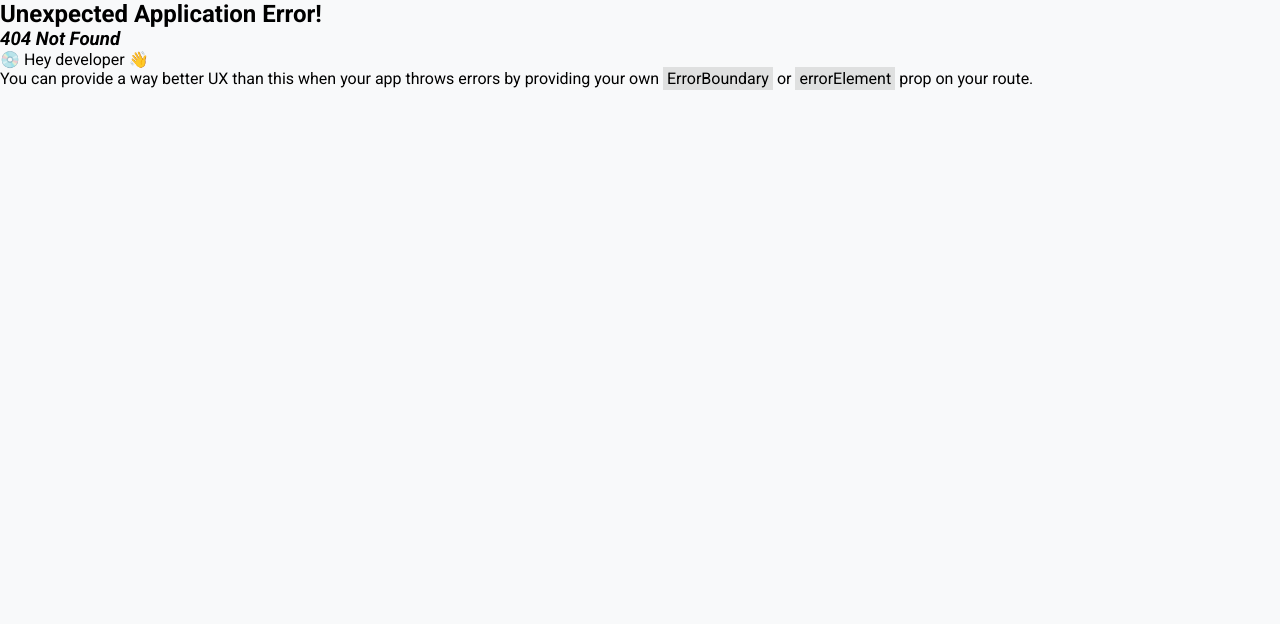
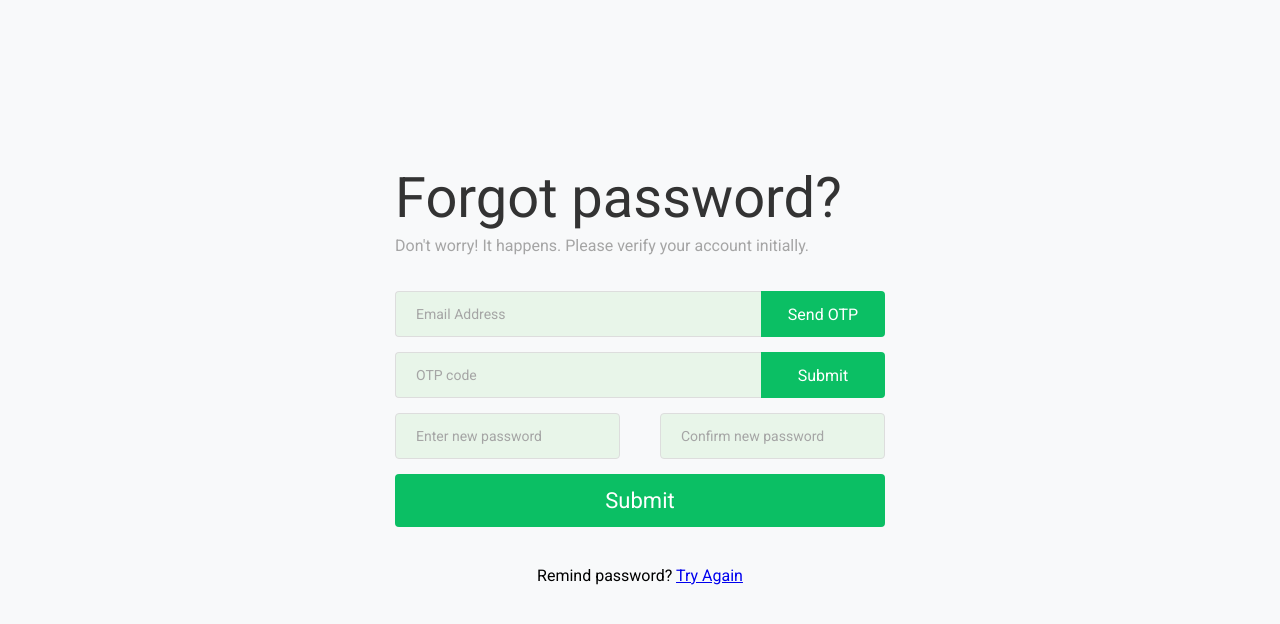
Before and after one commit to Thinuj01/RenItNew, a React (Vite) app: page /forgotpswd in a window 1280 px wide. Before the commit this address had no page. Shown: the top 624 px of the page. Built offline with nearby package versions, Linux system fonts and the light colour scheme.

Commit message:
Add ForogotPswd Page

```diff
--- a/src/Components/HeaderContent/HeaderContent.jsx
+++ b/src/Components/HeaderContent/HeaderContent.jsx
@@ -28,6 +28,7 @@ function HeaderContent() {
         <MenuLinks linkName="Category" url="/category" />
         <MenuLinks linkName="Package" url="/package" />
         <MenuLinks linkName="About" url="/about" />
+
         {details ? (
           <>
             <MenuLinks linkName={details['fname']} url="#" />
--- /dev/null
+++ b/src/Components/Sign/ForgotPswdForm/ForgotPswdForm.css
@@ -0,0 +1,129 @@
+.forgotPswdFormContainer{
+    padding: 0 10%;
+}
+
+.forgotPswdTitle{
+    color: var(--TextColor);
+    font-size: 56px;
+    padding-bottom: 5px;
+}
+
+.remindText {
+    color: var(--PlaceholderColor);
+    font-size: 16px;
+    padding-bottom: 36px;
+}
+
+.forgotPswdForm{
+    height: fit-content;
+}
+
+.forgotPswdForm form{
+    display: flex;
+    flex-direction: column;
+    gap: 15px;
+}
+
+.eMailDiv {
+    display: flex;
+}
+
+.eMailDivWithMessage{
+    display: flex;
+    flex-direction: column;
+}
+
+.emailVerifyBtn {
+    font-size: 16px;
+    color: white;
+    border: none;
+    border-radius: 0 4px 4px 0; /* Optional: For slightly rounded corners */
+    width: 35%; /* Ensures the input field takes up full width */
+    background-color: var(--SecondaryColor);
+}
+
+.emailVerifyBtn:active {
+    background-color: var(--PrimaryColor);
+}
+
+#uEmail {
+    border-radius: 4px 0 0 4px;
+    border-right: none;
+}
+
+#eOtp {
+    border-radius: 4px 0 0 4px;
+    border-right: none;
+}
+
+.verifyPswd {
+    display: flex;
+    justify-content: space-between;
+    gap: 40px;
+}
+
+.uPSWD{
+    width: 50%;
+}
+
+input[type="text"],
+input[type="email"],
+input[type="password"],
+textarea {
+    font-size: 16px;
+    line-height: 1.5;
+    background-color: var(--InputBackgroundColor);
+    color: var(--TextColor);
+    border: 1px solid var(--BorderColor);
+    border-radius: 4px; /* Optional: For slightly rounded corners */
+    width: 100%; /* Ensures the input field takes up full width */
+    padding: 10px 20px;
+    -webkit-appearance: none; /* Removes the default dropdown arrow on Webkit browsers */
+    -moz-appearance: none; /* Removes the default dropdown arrow on Firefox */
+    appearance: none; /* Removes the default dropdown arrow on all browsers */
+}
+
+input[type="text"]::placeholder,
+input[type="email"]::placeholder,
+input[type="password"]::placeholder,
+textarea::placeholder {
+    font-size: 14px;
+    color: var(--PlaceholderColor);
+    line-height: 1.5;
+}
+
+input[type="text"]:focus,
+input[type="email"]:focus,
+input[type="password"]:focus,
+textarea:focus, select:focus {
+    border: 1px solid var(--ActiveBorderColor);
+    background-color: var(--ActiveInputBackgroundColor);
+    outline: none;
+    color: var(--TextColorActive);
+}
+
+input[type="submit"] {
+    font-size: 22px;
+    line-height: 1.5;
+    color: white;
+    border: none;
+    border-radius: 4px;
+    width: 100%;
+    padding: 10px 50px;
+    background-color: var(--SecondaryColor);
+}
+
+input[type="submit"]:active {
+    background-color: var(--PrimaryColor);
+}
+
+.signInQ {
+    display: flex;
+    justify-content: center;
+    align-items: center;
+}
+
+.signInQ p Link {
+    color: var(--PrimaryColor);
+    text-decoration: none;
+}
--- /dev/null
+++ b/src/Components/Sign/ForgotPswdForm/ForgotPswdForm.jsx
@@ -0,0 +1,63 @@
+import React from 'react'
+import './ForgotPswdForm.css'
+
+import { Link } from 'react-router-dom'
+
+function ForgotPswdForm() {
+    return (
+        <>
+            <div className="forgotPswdFormContainer">
+                <div className="forgotPswdTitle">Forgot password?</div>
+
+                <div className="remindText">
+                    Don't worry! It happens. Please verify your account initially.
+                </div>
+
+                <div className="forgotPswdForm">
+                    <form action="">
+                        <div className="eMailDiv">
+                            <input type="email" name="userEmail" placeholder="Email Address" id="uEmail" />
+                            <button className="emailVerifyBtn">
+                                Send OTP
+                            </button>
+                        </div>
+
+                        <div className="eMailDivWithMessage">
+                            <div className="eMailDiv">
+                                <input type="text" name="emailOtp" placeholder="OTP code" id="eOtp" />
+                                <button className="emailVerifyBtn" >Submit</button>
+                            </div>
+
+                            <div className="onChangeMessageContainer">
+                                {/* {isOtpVerified ? <span className="confirmMark">&#10004;</span> : <span className="confirmMark">&#10007;</span>} */}
+                            </div>
+                        </div>
+
+                        <div className="verifyPswd">
+                            <div className="onChangeMessageContainer uPSWD">
+                                <input type="password" name="userPswd" placeholder="Enter new password" className="uPSWD" />
+                                {/* {error && <p style={{ color: 'red' }}>{error}</p>} */}
+                            </div>
+
+                            <div className="onChangeMessageContainer uPSWD">
+                                <input type="password" name="confirmPswd" placeholder="Confirm new password" className="uPSWD" />
+                                {/* {mError && <p style={{ color: 'red' }}>{mError}</p>} */}
+                            </div>
+                        </div>
+
+                        <input type="submit" name="submit" value="Submit" />
+
+                        <div className="signInQ">
+                            <p>Remind password? <Link to="/signin">Try Again</Link></p>
+                        </div>
+                    </form>
+                </div>
+
+            </div>
+
+
+        </>
+    )
+}
+
+export default ForgotPswdForm
--- /dev/null
+++ b/src/Components/Sign/ForgotPswdPage/ForgotPswdPage.css
@@ -0,0 +1,7 @@
+.ForgotPswdPageContainer{
+    height: 100vh;
+    width: 100%;
+    display: flex;
+    justify-content: center;
+    align-items: center;
+}
--- /dev/null
+++ b/src/Components/Sign/ForgotPswdPage/ForgotPswdPage.jsx
@@ -0,0 +1,16 @@
+import React from 'react'
+import './ForgotPswdPage.css'
+
+import ForgotPswdForm from '../ForgotPswdForm/ForgotPswdForm'
+
+function ForgotPswdPage() {
+  return (
+    <div>
+        <div className="ForgotPswdPageContainer">
+            <ForgotPswdForm/>
+        </div>
+    </div>
+  )
+}
+
+export default ForgotPswdPage
--- a/src/Components/Sign/SignInForm/SignInForm.jsx
+++ b/src/Components/Sign/SignInForm/SignInForm.jsx
@@ -64,7 +64,7 @@ function SignInForm() {
               <label htmlFor="remberMe">Remember me</label>
             </div>
             <div className="forgotDiv">
-              <Link to=''>Forgot password</Link>
+              <Link to='/forgotpswd'>Forgot password</Link>
             </div>
           </div>
 
--- a/src/Components/Sign/SignUpForm/SignUpForm.css
+++ b/src/Components/Sign/SignUpForm/SignUpForm.css
@@ -181,7 +181,6 @@ input[type="submit"]:active {
     display: flex;
     justify-content: center;
     align-items: center;
-    margin-bottom: 50px;
 }
 
 .signInQ p Link {
--- a/src/Components/Sign/SignUpForm/SignUpForm.jsx
+++ b/src/Components/Sign/SignUpForm/SignUpForm.jsx
@@ -476,7 +476,7 @@ function SignUpForm({isRegistered,setIsRegistered}) {
             <input type="submit" name="submit" value="Sign Up" />
 
             <div className="signInQ">
-              <p>Already a member? <Link to="/signin">Sign UP</Link></p>
+              <p>Already a member? <Link to="/signin">Sign In</Link></p>
             </div>
           </form>
         </div>
--- a/src/index.css
+++ b/src/index.css
@@ -21,6 +21,7 @@
   --PrimaryColorLight: #e9fcef; /* Light variation for background */
   --PrimaryColorDark: #1e4732; /* Darker variation for footer or dark sections */
   --PrimaryColorDark-rgb: 30, 71, 50;
+
   --SecondaryColor: #0bbf64;
   --SecondaryColor-rgb: 11, 191, 100;
   --TextColor: #333; /* Neutral dark color for text */
--- a/src/main.jsx
+++ b/src/main.jsx
@@ -5,6 +5,7 @@ import './index.css'
 
 import SignInPage from './Components/Sign/SignInPage/SignInPage.jsx'
 import SignUpPage from './Components/Sign/SignUpPage/SignUpPage.jsx'
+import ForgotPswdPage from './Components/Sign/ForgotPswdPage/ForgotPswdPage.jsx'
 
 import {createBrowserRouter, RouterProvider,} from "react-router-dom";
 
@@ -12,6 +13,7 @@ const router = createBrowserRouter([
   { path: "/", element: <App/>, },
   { path: "/signin", element: <SignInPage/>, },
   { path: "/signup", element: <SignUpPage/>, },
+  { path: "/forgotpswd", element: <ForgotPswdPage/>, },
 ]);
 
 ReactDOM.createRoot(document.getElementById('root')).render(
```
